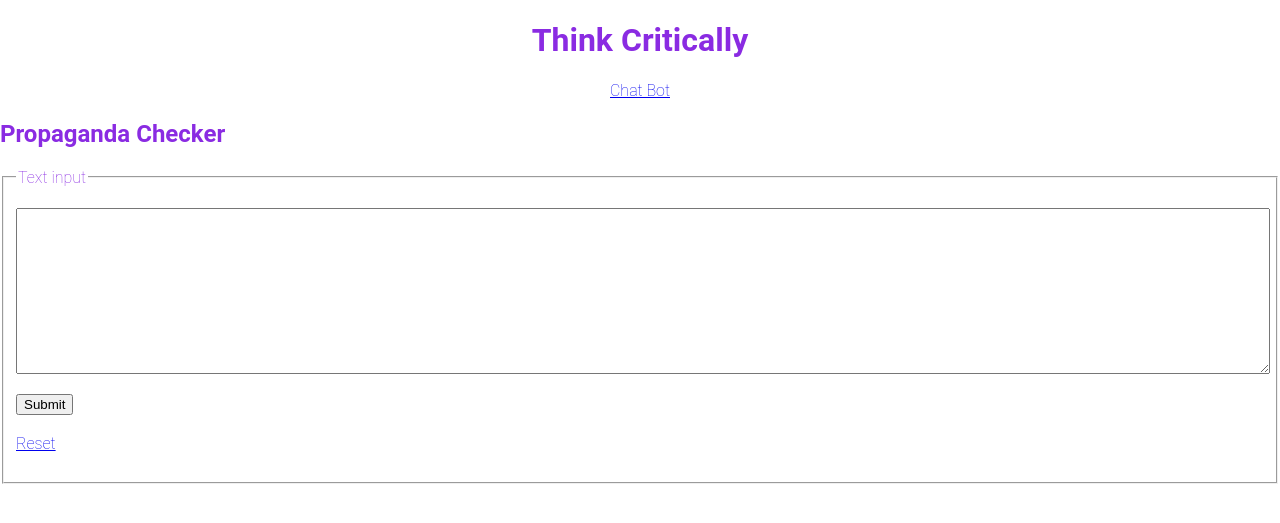
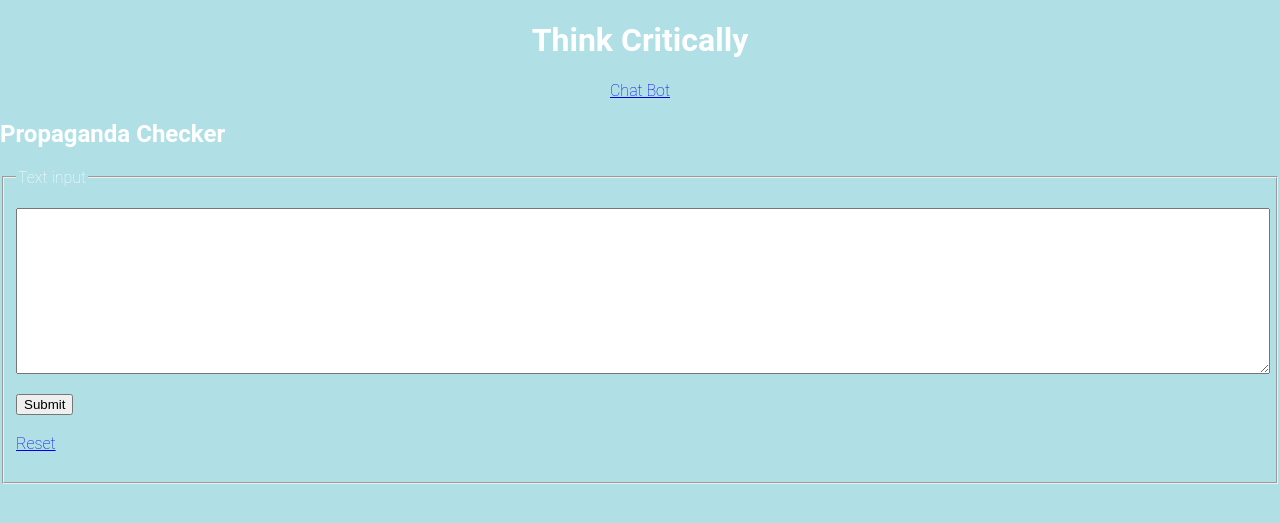
Before and after one commit to meha-goyal/BitHacks-PropagandaDetection, a Flask app: page / in a window 1280 px wide. Shown: the top 523 px of the page. Run offline with Flask 2, Linux system fonts and the light colour scheme; parts of the project's set-up code (start-up, migrations or seed data) failed here and were passed over.

Commit message:
Update index.html

```diff
--- a/templates/index.html
+++ b/templates/index.html
@@ -9,6 +9,13 @@
     <h1><center>Think Critically</center></h1>
 	  <center><a href="chatbot.html">Chat Bot</a></center>
     <h2>Propaganda Checker</h2>
+	  <style>
+
+body {background-color: powderblue;
+      color: white; }
+
+
+</style>
   </head>
   <body>
     <form action="{{ url_for('main') }}" method="POST">
```
